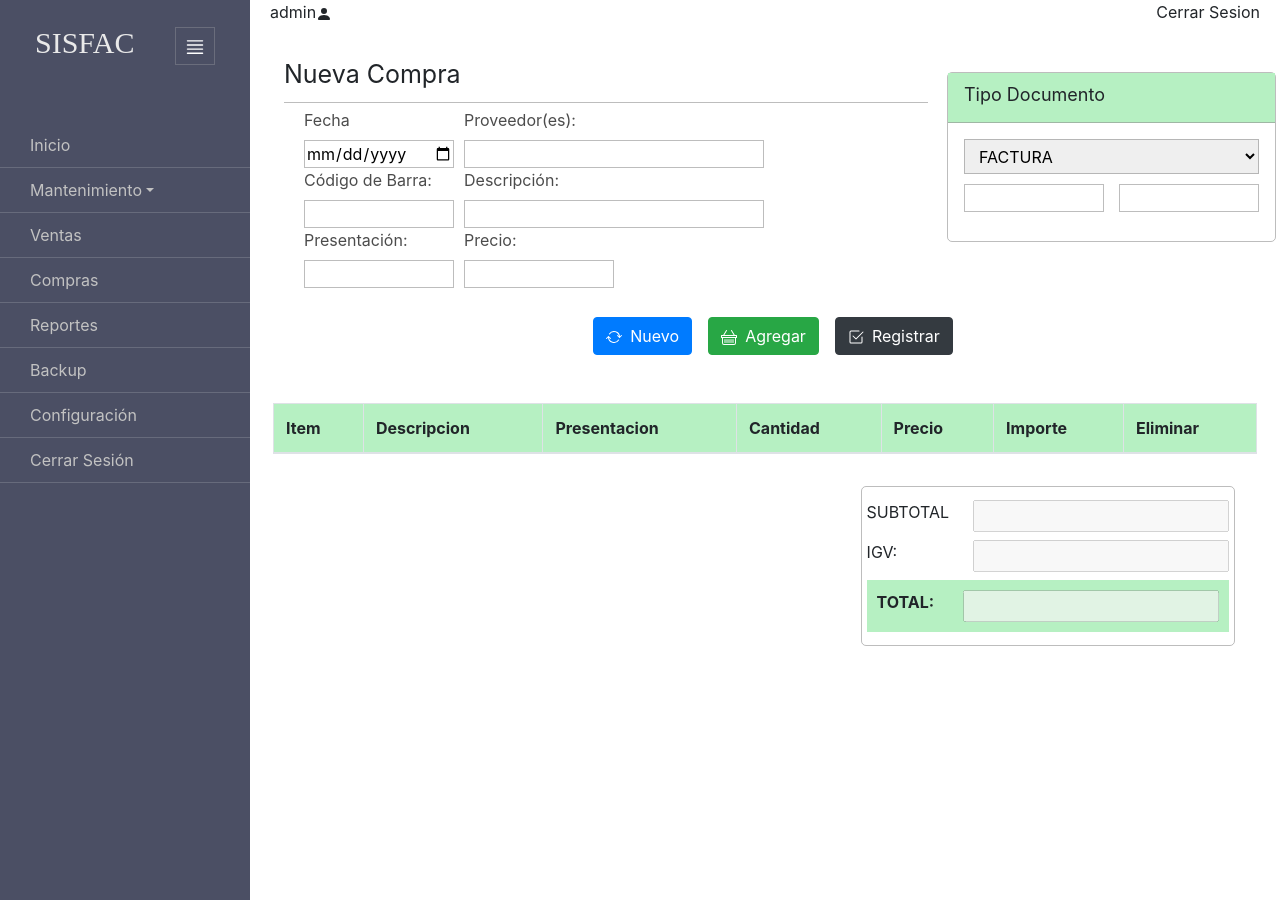
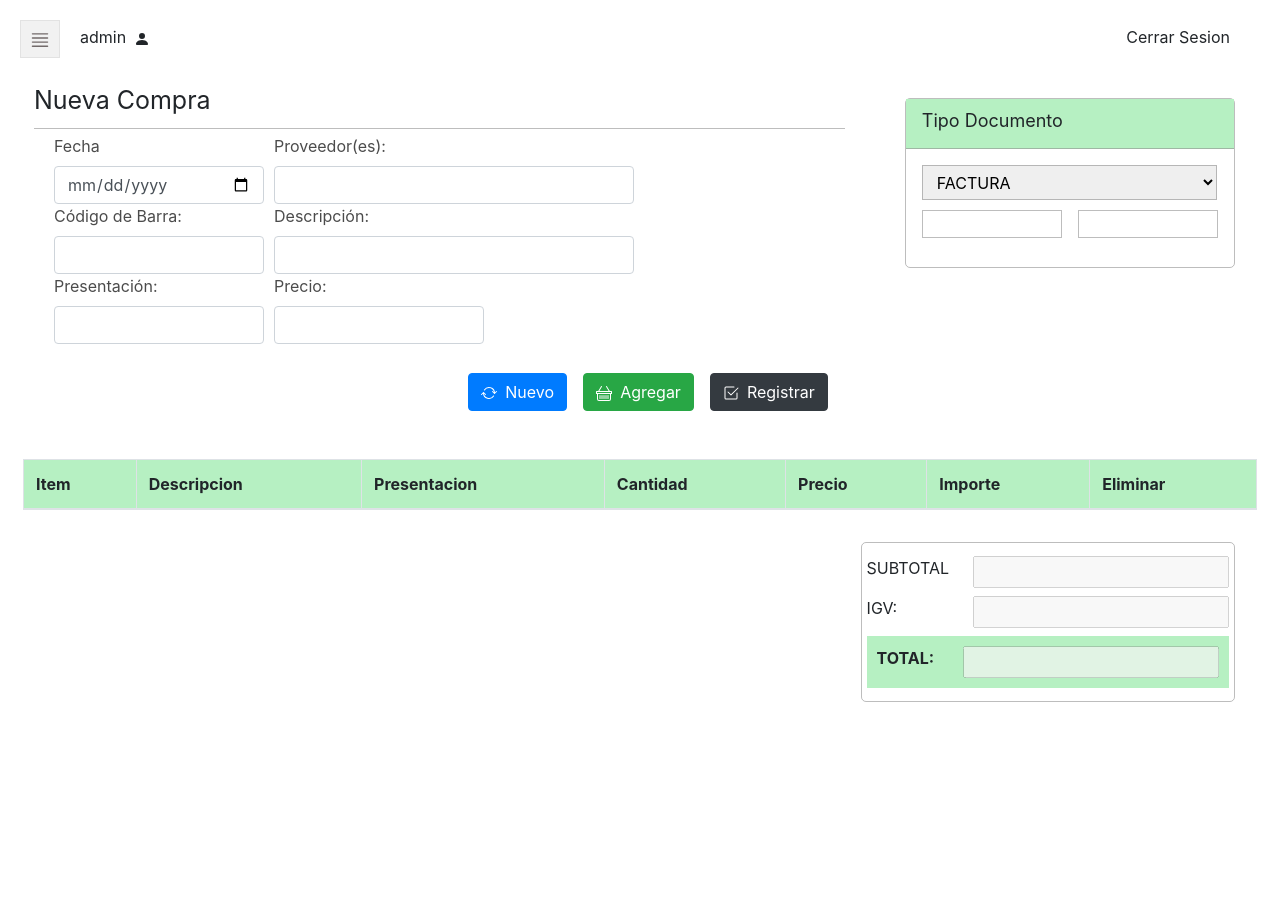
Before and after one commit to Leoo2608/bootstrap-sv, a plain HTML site: page index.html in a window 1280 px wide. After the commit the page ends 800 px from the top, so only its background shows below. Drawn offline with nearby package versions, Linux system fonts and the light colour scheme.

Commit message:
+estilos

```diff
--- a/css/estilos.css
+++ b/css/estilos.css
@@ -1,11 +1,24 @@
 .sidebar-btn{
-    background-color: #4b4f64;
+    position: relative;
+    left: 0;
+    margin-right: 20px;
+    background-color: rgb(241, 241, 241);
+    color: rgb(114, 106, 106);
+    width: 40px;
+    height: 38px;
+    border: 0.1px solid rgba(187, 187, 187, 0.28);
+    margin-top: 20px;
+}
+.sidebar-btn-2{
     color: white;
     width: 40px;
     height: 38px;
     border: 0.1px solid rgba(187, 187, 187, 0.28);
-    margin-top: 7px;
-    margin-right: 15px;
+    background-color : #4b4f64;
+    position: absolute;
+    left: 170px;
+    top: 25px;
+    transition: all .2s;
 }
 .sisfac{
     color: rgb(233, 233, 233);
@@ -39,6 +52,9 @@
     text-decoration: none;
 }
 #sidebar{
+    z-index: 2;
+    display: none;
+    position: fixed;
     min-width: 250px;
     max-width: 250px;
     color: #fff;
@@ -49,30 +65,33 @@
 .fila1{
     padding-left: 20px;
     padding-right: 20px;
+    width: 100%;
 }
 /*NUEVA COMPRA*/
 .nc{
     font-size: 25px;
 }
 .input-texto{
-    width: 150px;
+    width: 210px;
     border: 1px solid  rgba(144, 144, 144, 0.596);
 }
 .input-texto-grande{
-    width: 300px;
+    width: 360px;
     border: 1px solid  rgba(144, 144, 144, 0.596);
 }
 .box-small{
-    width: 150px;
+    width: 210px;
     margin-right: 5px;
     margin-left: 5px;
 }
 .box-large{
-    width: 300px;
+    width: 360px;
     margin-right: 5px;
     margin-left: 5px;
 }
 .datos-compra{
+    display: flex;
+    flex-wrap: wrap;
     border-top: 1px solid  rgba(144, 144, 144, 0.596);
     padding: 5px;
     color: rgba(0, 0, 0, 0.705);
@@ -116,3 +135,9 @@
     border-radius: 5px;
     padding: 5px;
 }
+.admin{
+    padding-top: 25px;
+}
+.cs{
+    padding-top: 25px;
+}
--- a/index.html
+++ b/index.html
@@ -10,16 +10,16 @@
 </head>
 <body>
     <div class="menu d-flex">
+
         <nav id="sidebar">
             <div class="sidebar-header d-flex justify-content-between">
                 <label class="sisfac">SISFAC</label>
-                <button class="sidebar-btn ">
+                <button class="sidebar-btn-2" id="sidebar-btn-2">
                     <svg class="bi bi-justify" width="22px" height="22px" viewBox="0 0 16 16" fill="currentColor" xmlns="http://www.w3.org/2000/svg">
                         <path fill-rule="evenodd" d="M2 12.5a.5.5 0 0 1 .5-.5h11a.5.5 0 0 1 0 1h-11a.5.5 0 0 1-.5-.5zm0-3a.5.5 0 0 1 .5-.5h11a.5.5 0 0 1 0 1h-11a.5.5 0 0 1-.5-.5zm0-3a.5.5 0 0 1 .5-.5h11a.5.5 0 0 1 0 1h-11a.5.5 0 0 1-.5-.5zm0-3a.5.5 0 0 1 .5-.5h11a.5.5 0 0 1 0 1h-11a.5.5 0 0 1-.5-.5z"/>
                     </svg>
                 </button>
             </div>
-
             <ul class="list-unstyled components">
                 <li><a href="#">Inicio</a></li>
                 <li>
@@ -38,51 +38,53 @@
             </ul>
 
         </nav>
-        <div class="container-fluid">
-            <!--<nav class="navbar navbar-expand-lg navbar-light bg-light">
-                <div class="container-fluid">
-                    <button type="button" id="sidebarCollapse" class="btn btn-info">
-                    <i class="fas fa-align-item"></i>
-                    <span>Toggle Sidebar</span>
+        <div class="contenido container-fluid">
+            <div class="fila1 row d-flex justify-content-between">
+                <div class="d-flex">
+                    <input hidden id="id" type="text" value="0">
+                    <button class="sidebar-btn" id="sidebar-btn">
+                        <svg class="bi bi-justify" width="22px" height="22px" viewBox="0 0 16 16" fill="currentColor" xmlns="http://www.w3.org/2000/svg">
+                            <path fill-rule="evenodd" d="M2 12.5a.5.5 0 0 1 .5-.5h11a.5.5 0 0 1 0 1h-11a.5.5 0 0 1-.5-.5zm0-3a.5.5 0 0 1 .5-.5h11a.5.5 0 0 1 0 1h-11a.5.5 0 0 1-.5-.5zm0-3a.5.5 0 0 1 .5-.5h11a.5.5 0 0 1 0 1h-11a.5.5 0 0 1-.5-.5zm0-3a.5.5 0 0 1 .5-.5h11a.5.5 0 0 1 0 1h-11a.5.5 0 0 1-.5-.5z"/>
+                        </svg>
                     </button>
+                    <section class="admin">
+                        <label>admin</label><svg class="ml-2 bi bi-person-fill" width="1em" height="1em" viewBox="0 0 16 16" fill="currentColor" xmlns="http://www.w3.org/2000/svg">
+                            <path fill-rule="evenodd" d="M3 14s-1 0-1-1 1-4 6-4 6 3 6 4-1 1-1 1H3zm5-6a3 3 0 1 0 0-6 3 3 0 0 0 0 6z"/>
+                          </svg>
+                    </section>
                 </div>
-            </nav>-->
-            <div class="fila1 row d-flex justify-content-between">
-                <section>
-                    <label>admin</label><svg class="bi bi-person-fill" width="1em" height="1em" viewBox="0 0 16 16" fill="currentColor" xmlns="http://www.w3.org/2000/svg">
-                        <path fill-rule="evenodd" d="M3 14s-1 0-1-1 1-4 6-4 6 3 6 4-1 1-1 1H3zm5-6a3 3 0 1 0 0-6 3 3 0 0 0 0 6z"/>
-                      </svg>
-                </section>
-                <label>Cerrar Sesion</label>
+                <div class="cs">
+                    <label>Cerrar Sesion</label>
+                </div>
             </div>
 
             <article class="mt-4 ml-1 row d-flex">
                 <section class="col-sm-12 col-md-12 col-lg-6 col-xl-8">
                     <label class="nc">Nueva Compra</label>
-                    <div class=" datos-compra col-sm-12 col-md-12 col-lg-12 col-xl-12 d-flex flex-wrap">
+                    <div class=" datos-compra col-sm-12 d-flex flex-wrap">
                         <article class="box-small">
                             <label>Fecha</label>
-                            <input class="input-texto" type="date" required>
+                            <input class="form-control input-texto" type="date" required>
                         </article>
                         <article class="box-large">
                             <label>Proveedor(es):</label>
-                            <input class="input-texto-grande" type="text">
+                            <input class="form-control input-texto-grande" type="text">
                         </article>
                         <article class="box-small">
                             <label>Código de Barra:</label>
-                            <input class="input-texto" type="text">
+                            <input class="form-control input-texto" type="text">
                         </article>
                         <article class="box-large">
                             <label>Descripción:</label>
-                            <input class="input-texto-grande" type="text" required>
+                            <input class="form-control input-texto-grande" type="text" required>
                         </article>
                         <article class="box-small">
                             <label>Presentación:</label>
-                            <input class="input-texto" type="text" required>
+                            <input class="form-control input-texto" type="text" required>
                         </article>
                         <article class="box-small">
                             <label>Precio:</label>
-                            <input class="input-texto" type="text" required>
+                            <input class="form-control input-texto" type="text" required>
                         </article>
                     </div>
                 </section>
@@ -163,5 +165,6 @@
      <script src="https://code.jquery.com/jquery-3.5.1.slim.min.js" integrity="sha384-DfXdz2htPH0lsSSs5nCTpuj/zy4C+OGpamoFVy38MVBnE+IbbVYUew+OrCXaRkfj" crossorigin="anonymous"></script>
      <script src="https://cdn.jsdelivr.net/npm/popper.js@1.16.0/dist/umd/popper.min.js" integrity="sha384-Q6E9RHvbIyZFJoft+2mJbHaEWldlvI9IOYy5n3zV9zzTtmI3UksdQRVvoxMfooAo" crossorigin="anonymous"></script>
      <script src="https://stackpath.bootstrapcdn.com/bootstrap/4.5.0/js/bootstrap.min.js" integrity="sha384-OgVRvuATP1z7JjHLkuOU7Xw704+h835Lr+6QL9UvYjZE3Ipu6Tp75j7Bh/kR0JKI" crossorigin="anonymous"></script>
-</body>
+     <script type="text/javascript" src="js/script.js"></script>
+    </body>
 </html>
--- /dev/null
+++ b/js/script.js
@@ -0,0 +1,23 @@
+
+$("#sidebar-btn").click(function(){
+    $(".contenido").css({
+        "background-color" : "rgb(241, 240, 240)",
+        "-webkit-filter" : "contrast(50%)",
+        "filter" : "contrast(50%)"
+    })
+    $("#sidebar").css({
+        display: "block",
+        "transition": ".5s linear"
+    });
+});
+
+$("#sidebar-btn-2").click(function(){
+    $("#sidebar").css({
+        display: "none",
+    });
+    $(".contenido").css({
+        "background-color" : "initial",
+        "-webkit-filter" : "none",
+        "filter" : "none"
+    })
+});
```
